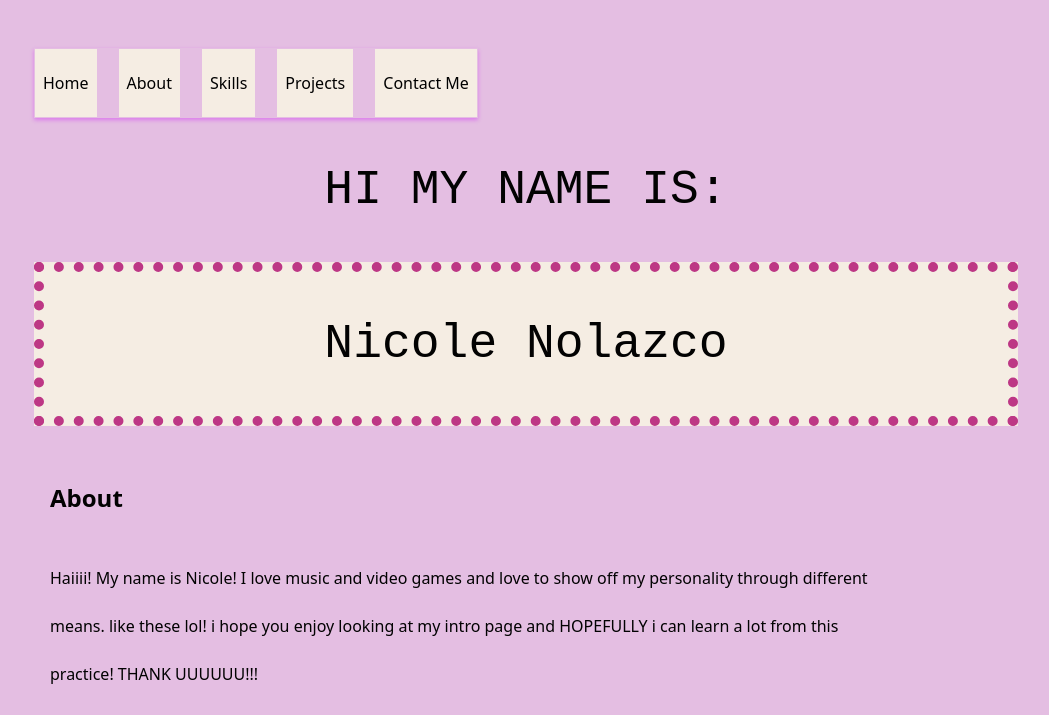
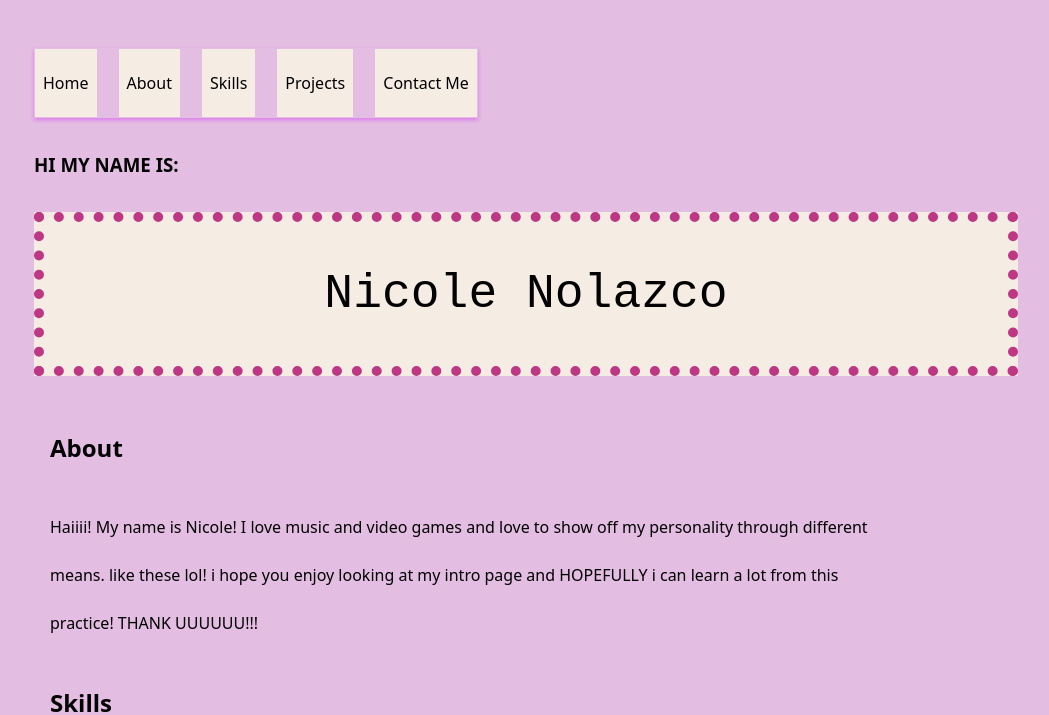
Before and after one commit to usagi-oni/me_course_portfolio, a plain HTML site: page project 01/index.html in a window 1280 px wide. Shown: the top 715 px of the page, without its empty margins (114-1163 px from the left). Drawn offline with Linux system fonts and the light colour scheme.

Commit message:
update index
changed header 3

```diff
--- a/project 01/index.html
+++ b/project 01/index.html
@@ -19,9 +19,7 @@
     <li><a href="#Contact">Contact Me</a></li>
     </ul>
 </nav>
-
-<h1> HI MY NAME IS:</h1>
-
+<h3> HI MY NAME IS:</h3>
 <div id="Home", class="name-card">
     <header>
        <h1> Nicole Nolazco </h1>
```
